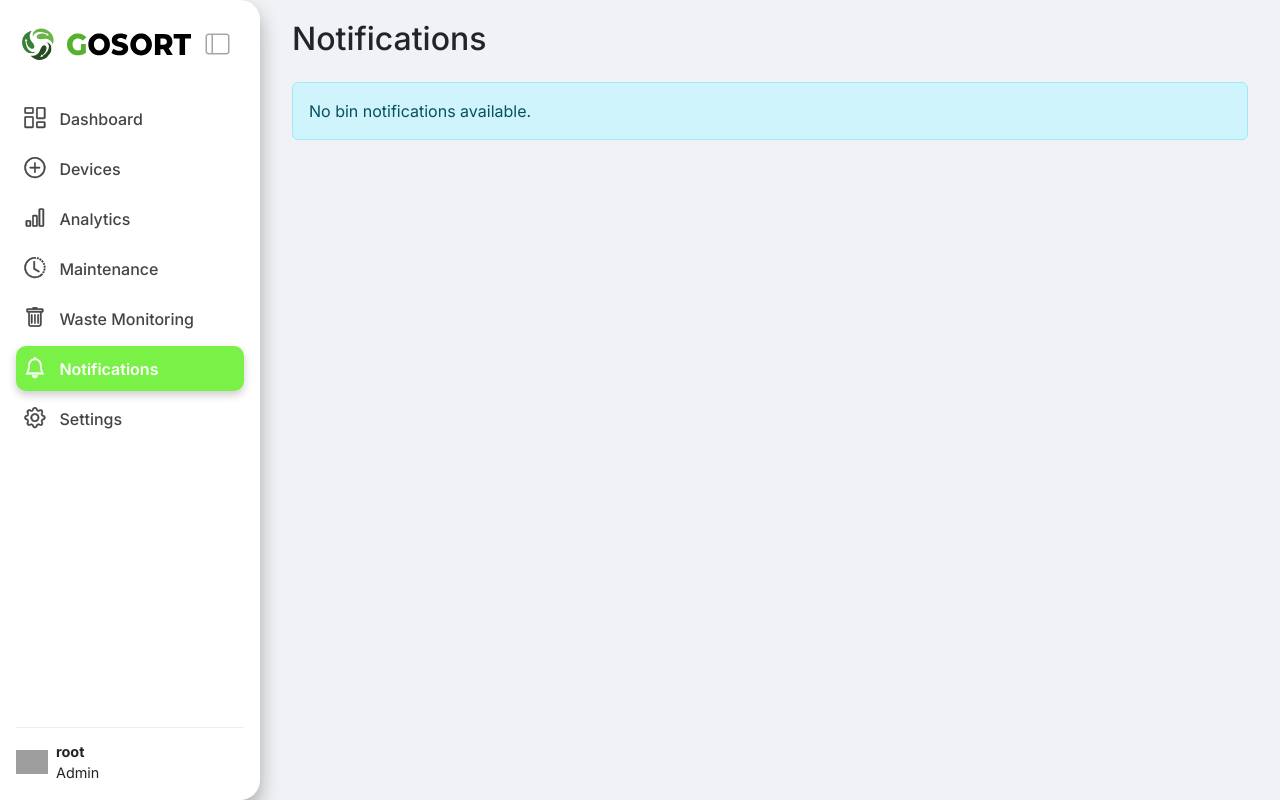
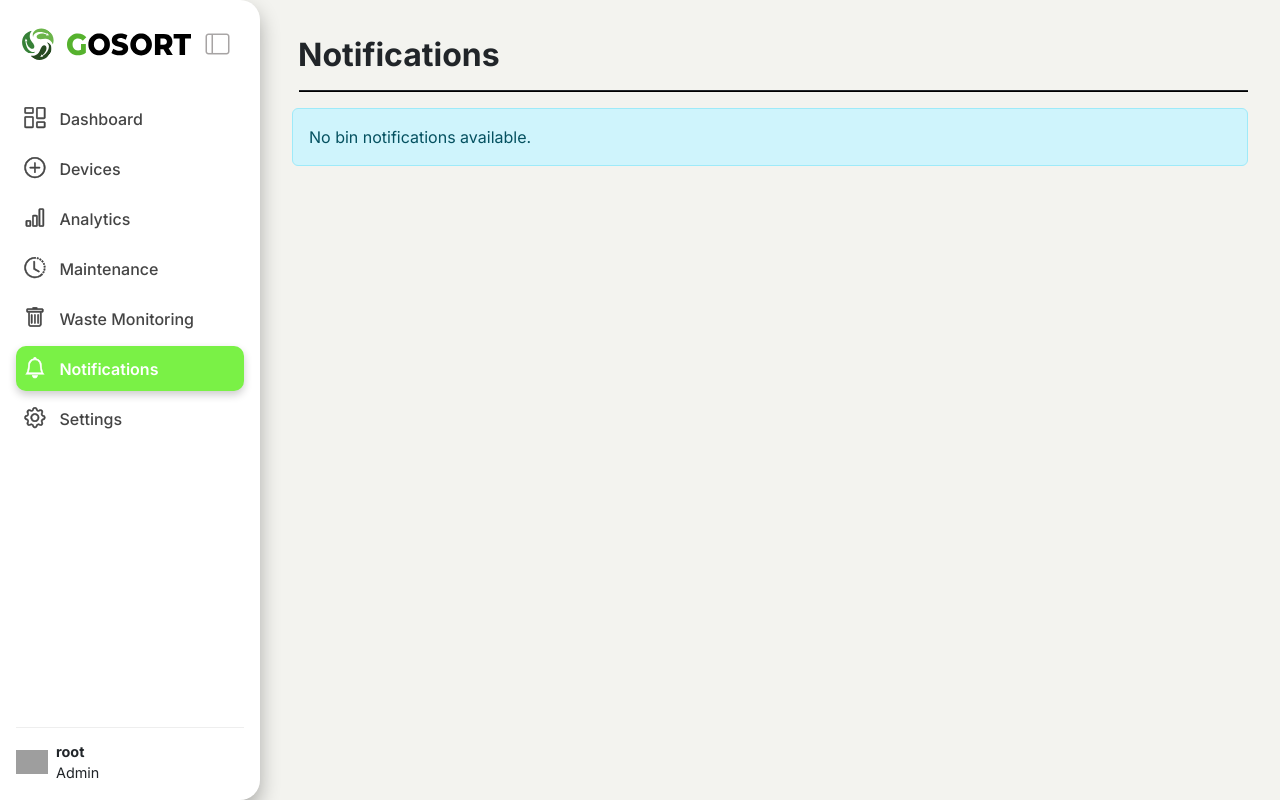
Before and after one commit to Rymdsylt/GoSort_Web, a PHP site: page /GoSort_Notifications.php in a window 1280 px wide. Run offline with PHP 8.4, Linux system fonts and the light colour scheme; the visitor is signed in with stand-in values (Sample User, id 1); data that the repository does not hold is empty; grey boxes are pictures that could not be loaded.

Commit message:
fixed header and changed body bg-color

```diff
--- a/GoSort_Notifications.php
+++ b/GoSort_Notifications.php
@@ -32,8 +32,9 @@ if (!$user) {
     <link href="https://fonts.googleapis.com/css2?family=Inter:wght@400;500;600;700&display=swap" rel="stylesheet">
     <style>
         body {
-            font-family: "Inter", sans-serif;
-            background-color: #f0f2f5;
+            font-family: 'Inter', sans-serif !important;
+            background-color: #F3F3EF !important;
+            color: var(--dark-gray);
         }
         #main-content-wrapper {
             margin-left: 260px;
@@ -42,6 +43,26 @@ if (!$user) {
         }
         #main-content-wrapper.collapsed {
             margin-left: 70px;
+        }
+        .page-header {
+            padding: 1rem 0 0 0;
+            display: flex;
+            justify-content: space-between;
+            align-items: center;
+        }
+
+        .header-left {
+            display: flex;
+            align-items: center;
+            gap: 1.5rem;
+        }
+
+        .page-title {
+            font-size: 2rem;
+            font-weight: 700;
+            color: var(--dark-gray);
+            margin: 0;
+            margin-left: 6px;
         }
         .notification-item {
             border-left: 4px solid #7AF146;
@@ -75,7 +96,14 @@ if (!$user) {
 
     <div id="main-content-wrapper">
         <div class="container-fluid">
-            <h2 class="mb-4">Notifications</h2>
+            <div class="page-header">
+                <div class="header-left">
+                    <h1 class="page-title">Notifications</h1>
+                </div>
+            </div>
+
+            <hr style="height: 1.5px; background-color: #000; opacity: 1; margin-left:6.5px;" class="mb-3">
+
 
             <div class="notification-container">
                 <!-- Notifications will be loaded here dynamically -->
```
